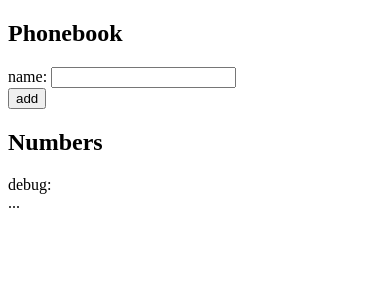
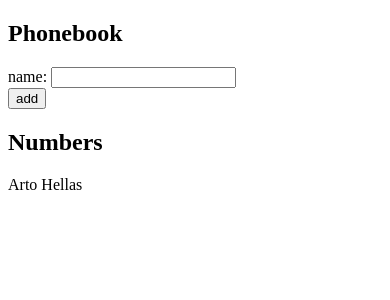
Before and after one commit to ingann/fullstack, a React (Vite) app in the folder part2/phonebook/: page / in a window 390 px wide. Shown: the top 300 px of the page. Built offline with nearby package versions, Linux system fonts and the light colour scheme.

Commit message:
2.6. phonebook

```diff
--- a/part2/phonebook/src/App.jsx
+++ b/part2/phonebook/src/App.jsx
@@ -1,4 +1,5 @@
 import { useState } from 'react'
+import Person from './components/Person'
 
 const App = () => {
   const [persons, setPersons] = useState([
@@ -6,20 +7,38 @@ const App = () => {
   ])
   const [newName, setNewName] = useState('')
 
+  const addName = (event) => {
+    event.preventDefault()
+    const newPerson = {
+      name: newName
+    }
+
+    setPersons(persons.concat(newPerson))
+    setNewName('')
+  }
+
+  const handleBookChange = (event) => {
+    setNewName(event.target.value)
+  }
+
   return (
     <div>
       <h2>Phonebook</h2>
-      <form>
+      <form onSubmit={addName}>
         <div>
-          name: <input />
+          name: <input
+          value={newName}
+          onChange={handleBookChange}/>
         </div>
         <div>
           <button type="submit">add</button>
         </div>
       </form>
       <h2>Numbers</h2>
-      <div>debug: {newName}</div>
-      ...
+      <div>{persons.map(person =>
+        <Person key={person.name} name={person.name}/>
+        )}
+      </div>
     </div>
   )
 }
--- /dev/null
+++ b/part2/phonebook/src/components/Person.jsx
@@ -0,0 +1,7 @@
+const Person = ({ name }) => {
+    return (
+        <p>{name}</p>
+    )
+}
+
+export default Person
```
